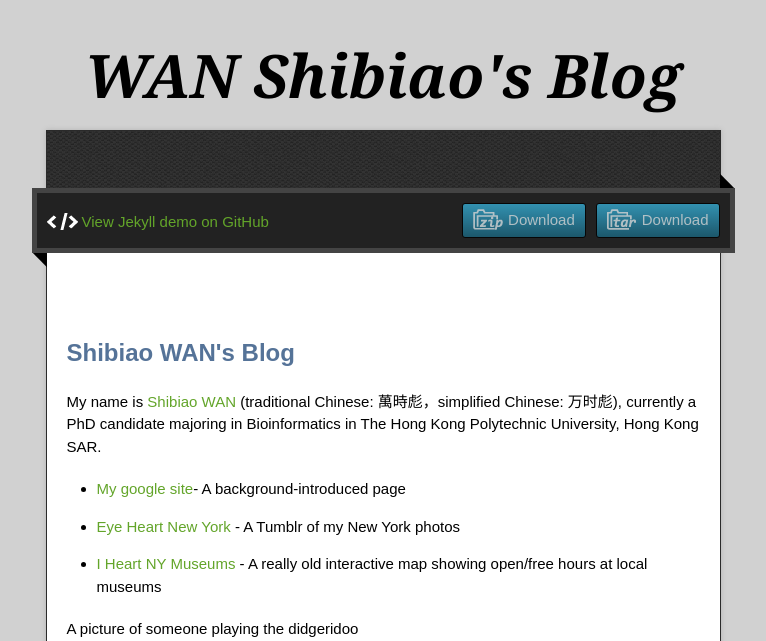
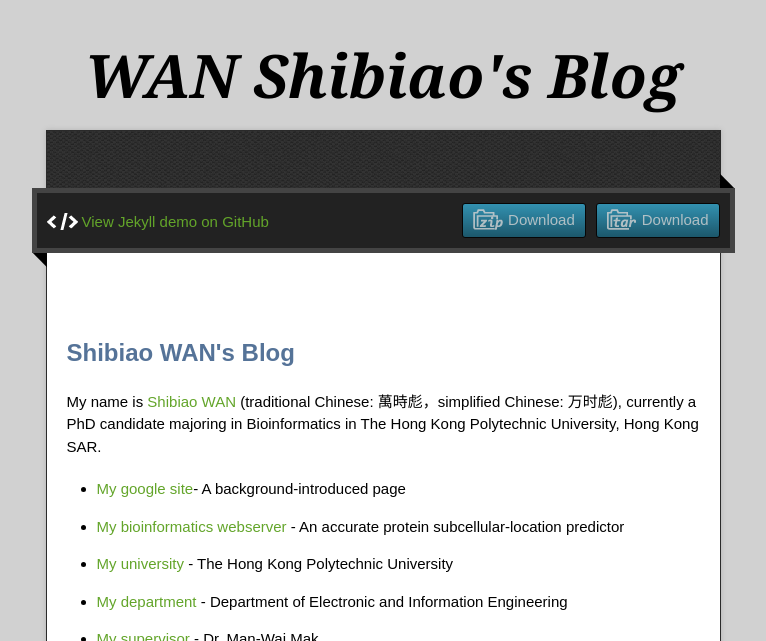
Before and after one commit to jojowang17/jekyll_demo, a Jekyll site: the page built from index.html, in a window 1280 px wide, cut to the strip 0-641 px from the top of the page. Shown: the whole strip, without its empty margins (257-1023 px from the left). Built offline with Jekyll 4.4.1, drawn with Linux system fonts in a browser that asks for light colours; nearby versions of some CDN libraries.

Commit message:
Update index.html

```diff
--- a/index.html
+++ b/index.html
@@ -9,8 +9,10 @@ title: Shibiao WAN's Blog
 
 <ul>
 <li><p><a href="https://sites.google.com/site/shibiaowan/">My google site</a>- A background-introduced page</p></li>
-<li><p><a href="http://tumblr.eyeheartnewyork.com">Eye Heart New York</a> - A Tumblr of my New York photos</p></li>
-<li><p><a href="http://iheartnymuseums.com/">I Heart NY Museums</a> - A really old interactive map showing open/free hours at local museums</p></li>
+<li><p><a href="http://bioinfo.eie.polyu.edu.hk/R3PLocServer/">My bioinformatics webserver</a> - An accurate protein subcellular-location predictor</p></li>
+<li><p><a href="http://www.polyu.edu.hk/web/en/home/index.html">My university</a> - The Hong Kong Polytechnic University</p></li>
+<li><p><a href="http://www.eie.polyu.edu.hk/revamped/index.html">My department</a> - Department of Electronic and Information Engineering</p></li>
+<li><p><a href="http://www.eie.polyu.edu.hk/revamped/index.html">My supervisor</a> - Dr. Man-Wai Mak</p></li>
 </ul><p>A picture of someone playing the didgeridoo</p>
 
 <p><img src="http://i.imgur.com/2i35DTo.jpg" alt="alt text"></p>
```
